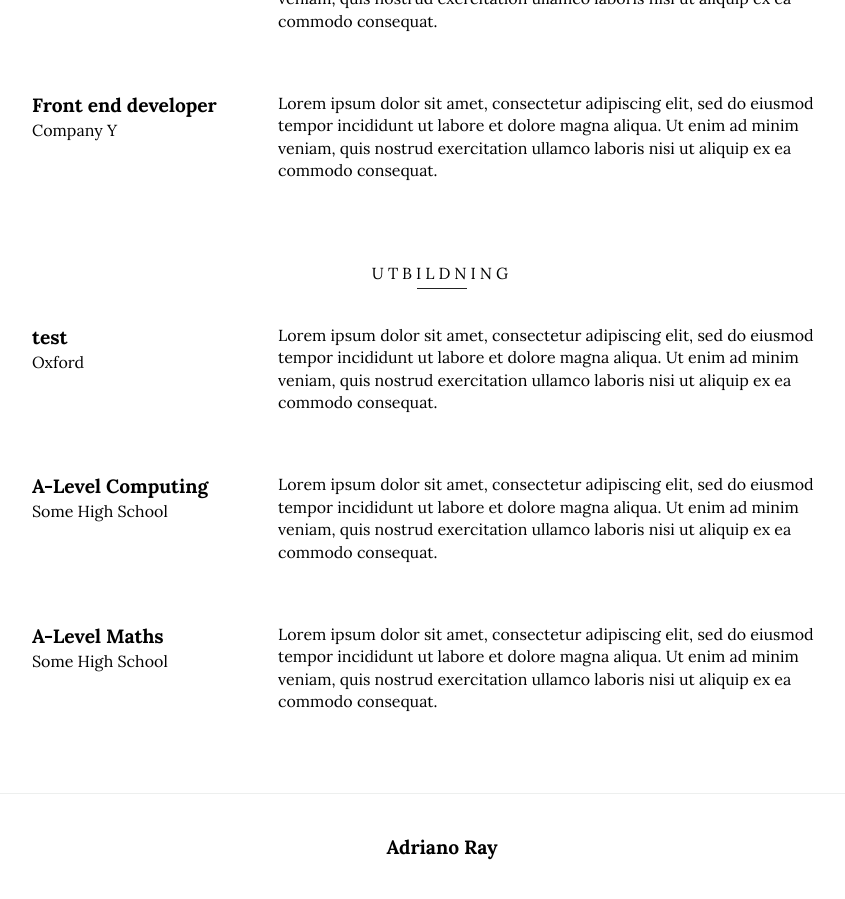
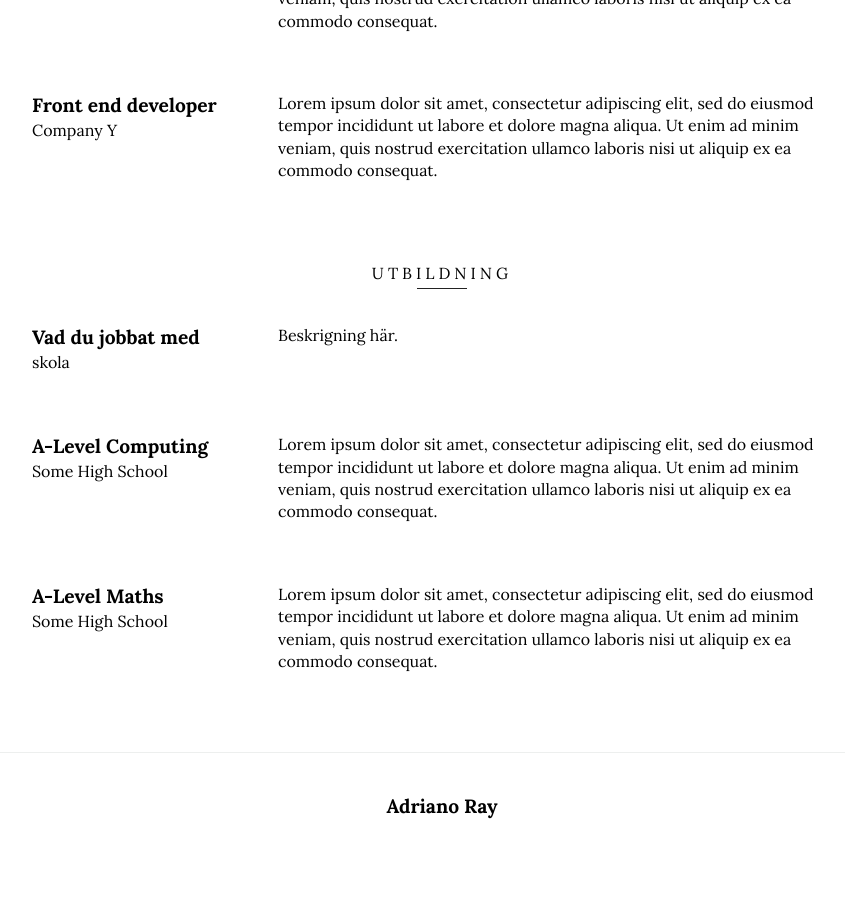
Before and after one commit to adrianoray/adrianoray.gitbub.io, a Jekyll site: the page built from index.html, in a window 1280 px wide and 900 px high, scrolled down 598 px. Shown: the whole window, without its empty margins (198-1043 px from the left). Built offline with Jekyll 4.4.1, drawn with Linux system fonts in a browser that asks for light colours; after the commit the page ends 1458 px from its top, so only the background shows below that.

Commit message:
Updated education.yml

```diff
--- a/_data/education.yml
+++ b/_data/education.yml
@@ -1,6 +1,6 @@
--   qualification: test
-    school: Oxford
-    description: Lorem ipsum dolor sit amet, consectetur adipiscing elit, sed do eiusmod tempor incididunt ut labore et dolore magna aliqua. Ut enim ad minim veniam, quis nostrud exercitation ullamco laboris nisi ut aliquip ex ea commodo consequat.
+-   qualification: Vad du jobbat med
+    school: skola
+    description: Beskrigning här.
 
 -   qualification: A-Level Computing
     school: Some High School
```
